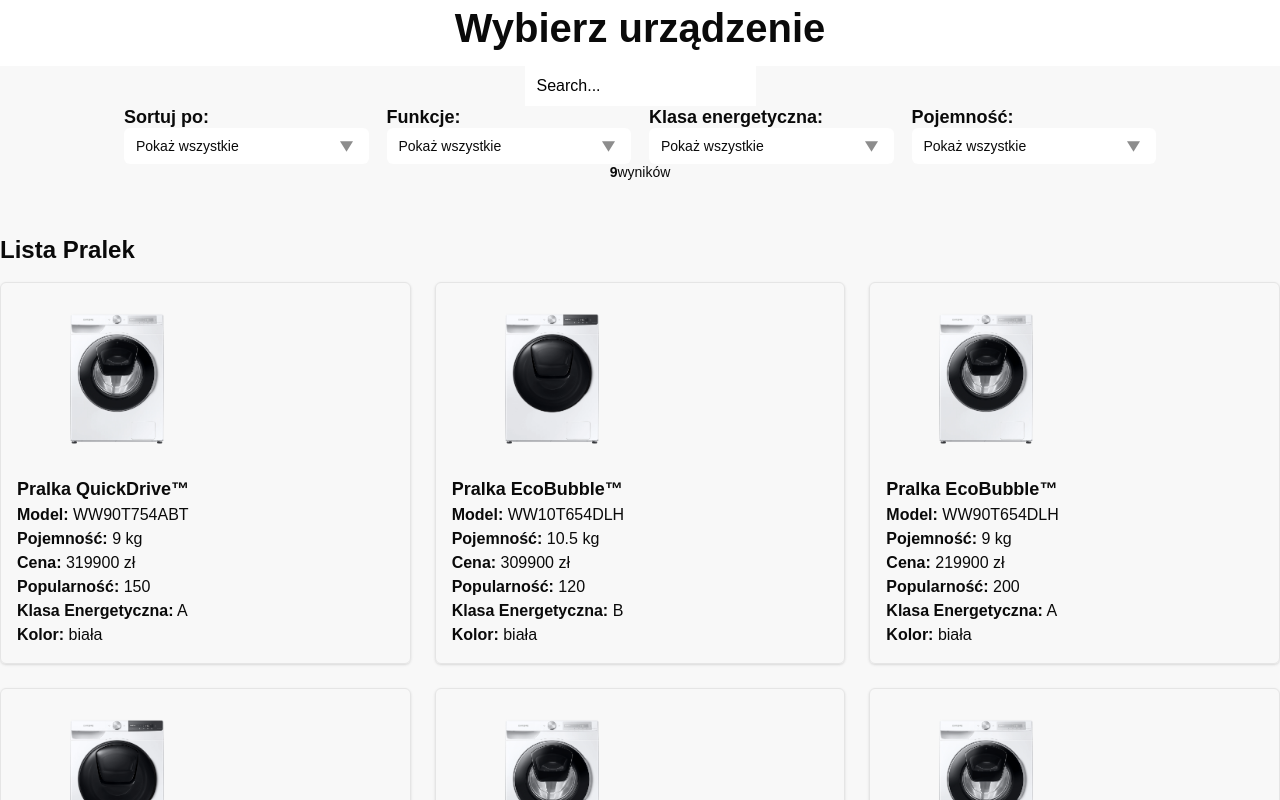
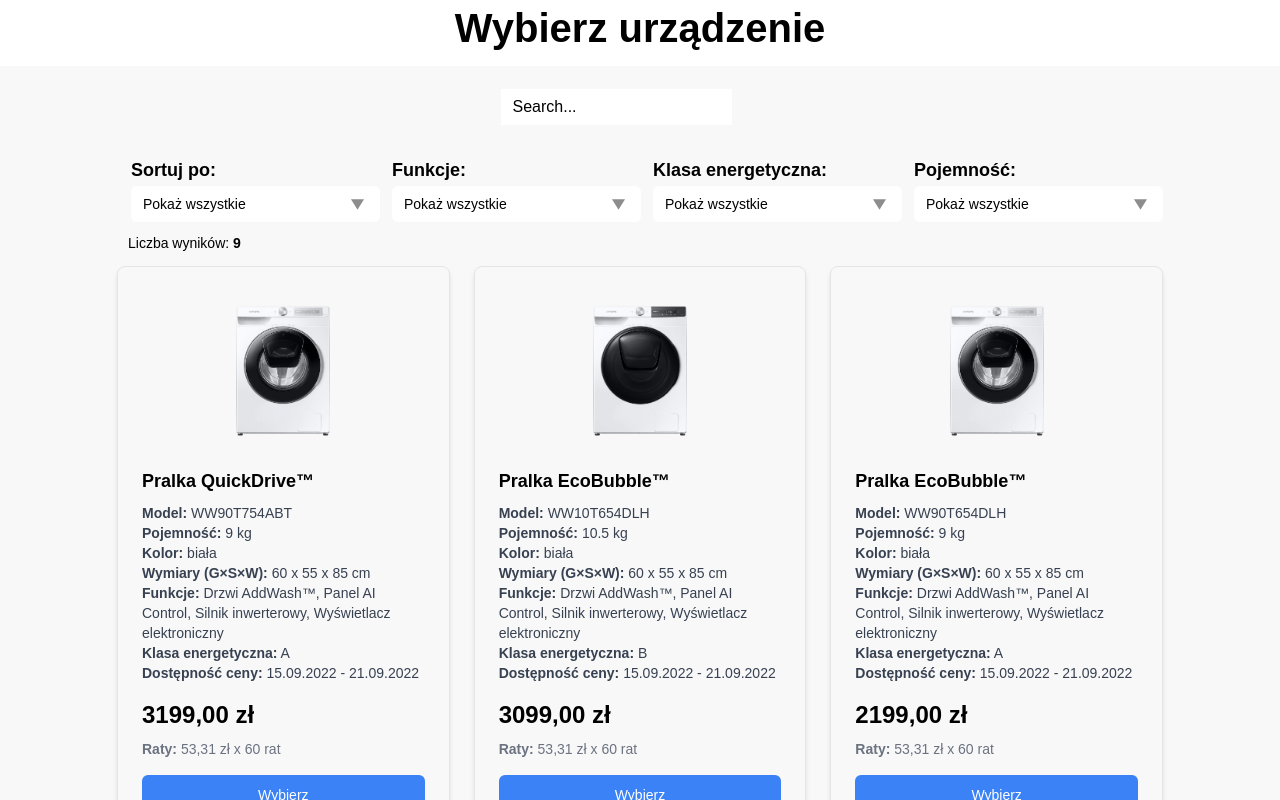
Before and after one commit to patrykswiderski/cheil-recruitment-projekt, a Next.js app: page / in a window 1280 px wide. Shown: the top 800 px of the page. Built offline with nearby package versions, Linux system fonts and the light colour scheme; a web font is replaced by a local one.

Commit message:
Add DeviceList component and resolve TypeScript and image path errors

```diff
--- /dev/null
+++ b/app/components/DeviceList.tsx
@@ -0,0 +1,61 @@
+import Image from "next/image";
+import CardItem from "./ItemCart";
+import { WashingMachine } from "../data/devices";
+
+interface DeviceListProps {
+	devices: WashingMachine[];
+	itemsToShow: number;
+	handleShowMore: () => void;
+}
+
+const DeviceList: React.FC<DeviceListProps> = ({
+	devices,
+	itemsToShow,
+	handleShowMore,
+}) => {
+	return (
+		<>
+			<div className="w-[1046px]">
+				<ul className="grid grid-cols-1 md:grid-cols-2 lg:grid-cols-3 gap-6">
+					{devices.slice(0, itemsToShow).map((machine) => (
+						<li key={machine.id}>
+							<CardItem
+								id={machine.id}
+								name={machine.name}
+								model={machine.model}
+								capacity={machine.capacity}
+								color={machine.color}
+								dimensions={machine.dimensions}
+								functions={machine.functions}
+								energyClass={machine.energyClass}
+								price={machine.price}
+								currency={machine.currency}
+								financing={machine.financing}
+								priceAvailability={machine.priceAvailability}
+								imageSrc={`/${machine.src}`}
+							/>
+						</li>
+					))}
+				</ul>
+			</div>
+			{itemsToShow < devices.length && (
+				<div className="flex justify-center my-4">
+					<button
+						onClick={handleShowMore}
+						className="flex justify-between items-center border-none bg-transparent text-blueButton text-lg font-bold leading-[28px] w-[118px] h-[20px]"
+					>
+						Pokaż więcej
+						<Image
+							src="/assets/icons/chevronDownBlue.svg"
+							width={7}
+							height={7}
+							alt="arrow down icon"
+						/>
+					</button>
+				</div>
+			)}
+		</>
+	);
+};
+
+export default DeviceList;
--- /dev/null
+++ b/app/components/ItemCart.tsx
@@ -0,0 +1,87 @@
+import Image from "next/image";
+import { Button } from "@/components/ui/button";
+
+interface CardItemProps {
+	id: number;
+	model: string;
+	name: string;
+	capacity: string;
+	color: string;
+	dimensions: string;
+	functions: string[];
+	energyClass: string;
+	price: number;
+	currency: string;
+	financing: string;
+	priceAvailability: string;
+	imageSrc: string;
+}
+
+const convertPrice = (grosze: number): string => {
+	return (grosze / 100).toFixed(2);
+};
+
+const CardItem: React.FC<CardItemProps> = ({
+	id,
+	model,
+	name,
+	capacity,
+	color,
+	dimensions,
+	functions,
+	energyClass,
+	price,
+	currency,
+	financing,
+	priceAvailability,
+	imageSrc,
+}) => {
+	return (
+		<div className="border p-6 rounded-lg shadow-md w-full max-w-[338px]">
+			<div className="flex justify-center mb-4">
+				<Image
+					src={imageSrc}
+					alt={name}
+					width={200}
+					height={200}
+					className="object-contain rounded-md"
+				/>
+			</div>
+			<h3 className="text-lg font-semibold mb-2">{name}</h3>
+			<ul className="text-sm text-gray-700 mb-4">
+				<li>
+					<strong>Model:</strong> {model}
+				</li>
+				<li>
+					<strong>Pojemność:</strong> {capacity}
+				</li>
+				<li>
+					<strong>Kolor:</strong> {color}
+				</li>
+				<li>
+					<strong>Wymiary (G×S×W):</strong> {dimensions}
+				</li>
+				<li>
+					<strong>Funkcje:</strong> {functions.join(", ")}
+				</li>
+				<li>
+					<strong>Klasa energetyczna:</strong> {energyClass}
+				</li>
+				<li>
+					<strong>Dostępność ceny:</strong> {priceAvailability}
+				</li>
+			</ul>
+			<div className="text-2xl font-bold mb-2">
+				{convertPrice(price).replace(".", ",")} {currency}
+			</div>
+			<div className="text-sm text-gray-500 mb-4">
+				<strong>Raty:</strong> {financing}
+			</div>
+			<Button className="w-full bg-blue-500 text-white py-2 rounded-md hover:bg-blue-600">
+				Wybierz
+			</Button>
+		</div>
+	);
+};
+
+export default CardItem;
--- a/app/components/SearchDevice.tsx
+++ b/app/components/SearchDevice.tsx
@@ -15,6 +15,7 @@
 	PopoverTrigger,
 } from "@/components/ui/popover";
 import { washingMachines } from "../data/devices";
+import DeviceList from "./DeviceList";
 
 interface SortOption {
 	value: string;
@@ -177,25 +178,31 @@
 	};
 
 	return (
-		<div className="flex flex-col justify-center items-center max-w-[1046px] bg-lightGray min-w-full">
+		<div className="w-full bg-lightGray">
+			<div className="flex flex-col justify-center items-center max-w-[1046px] mx-auto">
+				<div className="-ml-12 my-[23px] pb-[9px]">
 					<input
 						type="text"
 						placeholder="Search..."
-				className="text-black bg-white outline-none px-3 py-2 placeholder:text-black"
+						className="text-black bg-white outline-none px-3 py-2 placeholder:text-black h-[36px]"
 						onChange={handleInputChange}
 						value={searchInput}
 						aria-label="Search input"
 					/>
-			<div className="flex justify-end gap-[18px] w-[1032px]">
-				<div className="flex flex-col w-[249px] h-[36px]">
-					<h3 className="font-bold text-lg leading-[22px]">Sortuj po:</h3>
+				</div>
+
+				<div className="flex justify-end gap-[12px] w-full">
+					<div className="flex flex-col w-[249px] py-[2px]">
+						<h3 className="font-bold text-lg leading-[22px] h-[20px] mb-[7px]">
+							Sortuj po:
+						</h3>
 						<Popover open={openSort} onOpenChange={setOpenSort}>
 							<PopoverTrigger asChild>
 								<Button
 									variant="outline"
 									role="combobox"
 									aria-expanded={openSort}
-								className="flex justify-between items-bottom border-none pl-3"
+									className="flex justify-between items-bottom border-none h-[36px] pl-3 text-sm+"
 								>
 									{selectedSort ? selectedSort.label : "Pokaż wszystkie"}
 									<Image
@@ -230,15 +237,17 @@
 						</Popover>
 					</div>
 
-				<div className="flex flex-col w-[249px] h-[36px]">
-					<h3 className="font-bold text-lg leading-[22px]">Funkcje:</h3>
+					<div className="flex flex-col w-[249px] py-[2px]">
+						<h3 className="font-bold text-lg leading-[22px] h-[20px] mb-[7px]">
+							Funkcje:
+						</h3>
 						<Popover open={openFunctions} onOpenChange={setOpenFunctions}>
 							<PopoverTrigger asChild>
 								<Button
 									variant="outline"
 									role="combobox"
 									aria-expanded={openFunctions}
-								className="flex justify-between items-bottom border-none pl-3"
+									className="flex justify-between items-bottom border-none h-[36px] pl-3 text-sm+"
 								>
 									{selectedFunctions.length > 0
 										? `${selectedFunctions.length} wybranych`
@@ -273,8 +282,10 @@
 													onSelect={(currentValue) =>
 														handleFunctionSelect(currentValue)
 													}
-												className={`text-xs leading-[18px] hover:bg-hoverGray w-full h-[40px] border-none pl-4 ${
-													selectedFunctions.includes(func) ? "bg-hoverGray" : ""
+													className={`text-xs+ leading-[18px] hover:bg-hoverGray w-full h-[40px] border-none pl-4 ${
+														selectedFunctions.includes(func)
+															? "bg-hoverGray"
+															: ""
 													}`}
 												>
 													{func}
@@ -287,8 +298,8 @@
 						</Popover>
 					</div>
 
-				<div className="flex flex-col w-[249px] h-[36px]">
-					<h3 className="font-bold text-lg leading-[22px]">
+					<div className="flex flex-col w-[249px] py-[2px]">
+						<h3 className="font-bold text-lg leading-[22px] h-[20px] mb-[7px]">
 							Klasa energetyczna:
 						</h3>
 						<Popover open={openEco} onOpenChange={setOpenEco}>
@@ -297,7 +308,7 @@
 									variant="outline"
 									role="combobox"
 									aria-expanded={openEco}
-								className="flex justify-between items-bottom border-none pl-3"
+									className="flex justify-between items-bottom border-none h-[36px] pl-3 text-sm+"
 								>
 									{selectedEnergyClass.length > 0
 										? `${selectedEnergyClass.length} wybranych`
@@ -332,7 +343,7 @@
 													onSelect={(currentValue) =>
 														handleEnergyClassSelect(currentValue)
 													}
-												className={`text-xs leading-[18px] hover:bg-hoverGray w-full h-[40px] border-none pl-4 ${
+													className={`text-xs+ leading-[18px] hover:bg-hoverGray w-full h-[40px] border-none pl-4 ${
 														selectedEnergyClass.includes(energyClass)
 															? "bg-hoverGray"
 															: ""
@@ -348,15 +359,17 @@
 						</Popover>
 					</div>
 
-				<div className="flex flex-col w-[249px] h-[36px]">
-					<h3 className="font-bold text-lg leading-[22px]">Pojemność:</h3>
+					<div className="flex flex-col w-[249px] py-[2px]">
+						<h3 className="font-bold text-lg leading-[22px] h-[20px] mb-[7px]">
+							Pojemność:
+						</h3>
 						<Popover open={openCapacity} onOpenChange={setOpenCapacity}>
 							<PopoverTrigger asChild>
 								<Button
 									variant="outline"
 									role="combobox"
 									aria-expanded={openCapacity}
-								className="flex justify-between items-bottom border-none pl-3"
+									className="flex justify-between items-bottom border-none h-[36px] pl-3 text-sm+"
 								>
 									{selectedCapacity.length > 0
 										? `${selectedCapacity.length} wybranych`
@@ -380,7 +393,7 @@
 												onSelect={(currentValue) =>
 													handleCapacitySelect(currentValue)
 												}
-											className="text-xs leading-[18px] hover:bg-hoverGray w-full h-[40px] border-none pl-4"
+												className="text-xs+ leading-[18px] hover:bg-hoverGray w-full h-[40px] border-none pl-4"
 											>
 												Wszystkie
 											</CommandItem>
@@ -391,7 +404,7 @@
 													onSelect={(currentValue) =>
 														handleCapacitySelect(currentValue)
 													}
-												className={`text-xs leading-[18px] hover:bg-hoverGray w-full h-[40px] border-none pl-4 ${
+													className={`text-xs+ leading-[18px] hover:bg-hoverGray w-full h-[40px] border-none pl-4 ${
 														selectedCapacity.includes(capacity)
 															? "bg-hoverGray"
 															: ""
@@ -407,54 +420,22 @@
 						</Popover>
 					</div>
 				</div>
-			<h4 className="text-right text-sm my-5">
+
+				<div className="flex justify-start w-[1032px] pl-1 py-2 mb-1">
+					<h4 className="text-sm+">
+						Liczba wyników:{" "}
 						<span className="font-semibold">
 							{sortedAndFilteredWashingMachines.length}
 						</span>
-				wyników
 					</h4>
-			<div className="w-full mt-8">
-				<h2 className="text-2xl font-bold mb-4">Lista Pralek</h2>
-				<ul className="grid grid-cols-1 md:grid-cols-2 lg:grid-cols-3 gap-6">
-					{sortedAndFilteredWashingMachines
-						.slice(0, itemsToShow)
-						.map((machine) => (
-							<li key={machine.id} className="border p-4 rounded-md shadow">
-								<Image
-									src={`/${machine.src}`}
-									alt={machine.name}
-									width={200}
-									height={200}
-									className="object-cover rounded-md mb-4"
+				</div>
+
+				<DeviceList
+					devices={sortedAndFilteredWashingMachines}
+					itemsToShow={itemsToShow}
+					handleShowMore={handleShowMore}
 				/>
-								<h3 className="text-lg font-semibold">{machine.name}</h3>
-								<p>
-									<strong>Model:</strong> {machine.model}
-								</p>
-								<p>
-									<strong>Pojemność:</strong> {machine.capacity}
-								</p>
-								<p>
-									<strong>Cena:</strong> {machine.price} {machine.currency}
-								</p>
-								<p>
-									<strong>Popularność:</strong> {machine.popularity}
-								</p>
-								<p>
-									<strong>Klasa Energetyczna:</strong> {machine.energyClass}
-								</p>
-								<p>
-									<strong>Kolor:</strong> {machine.color}
-								</p>
-							</li>
-						))}
-				</ul>
 			</div>
-			{itemsToShow < sortedAndFilteredWashingMachines.length && (
-				<div className="flex justify-center mt-4">
-					<Button onClick={handleShowMore}>Pokaż więcej</Button>
-				</div>
-			)}
 		</div>
 	);
 };
--- a/app/globals.css
+++ b/app/globals.css
@@ -81,7 +81,7 @@
 @layer base {
 	:root {
 		--background: 0 0% 100%;
-		--foreground: 0 0% 3.9%;
+		--foreground: 0 0% 0%;
 		--card: 0 0% 100%;
 		--card-foreground: 0 0% 3.9%;
 		--popover: 0 0% 100%;
@@ -107,8 +107,8 @@
 		--radius: 0.5rem;
 	}
 	.dark {
-		--background: 0 0% 3.9%;
-		--foreground: 0 0% 98%;
+		--background: 0 0% 0%;
+		--foreground: 0 0% 100%;
 		--card: 0 0% 3.9%;
 		--card-foreground: 0 0% 98%;
 		--popover: 0 0% 3.9%;
--- a/tailwind.config.ts
+++ b/tailwind.config.ts
@@ -14,6 +14,7 @@
 				foreground: "hsl(var(--foreground))",
 				lightGray: "#F8F8F8",
 				hoverGray: "#F3F3F3",
+				blueButton: "#007AFF",
 				card: {
 					DEFAULT: "hsl(var(--card))",
 					foreground: "hsl(var(--card-foreground))",
@@ -57,6 +58,8 @@
 				"samsung": ["SamsungOneArabic", "Arial", "sans-serif"],
 			},
 			fontSize: {
+				"xs+": ["12px", "18px"],
+				"sm+": ["14px", "22px"],
 				"2.5xl": ["40px", "56px"],
 			},
 			boxShadow: {
```
Also changed, not shown: public/assets/icons/chevronDownBlue.svg (added), 1 other file (tests, documents, lock files or other folders). Lines whose indentation alone changed are shown as unchanged.
